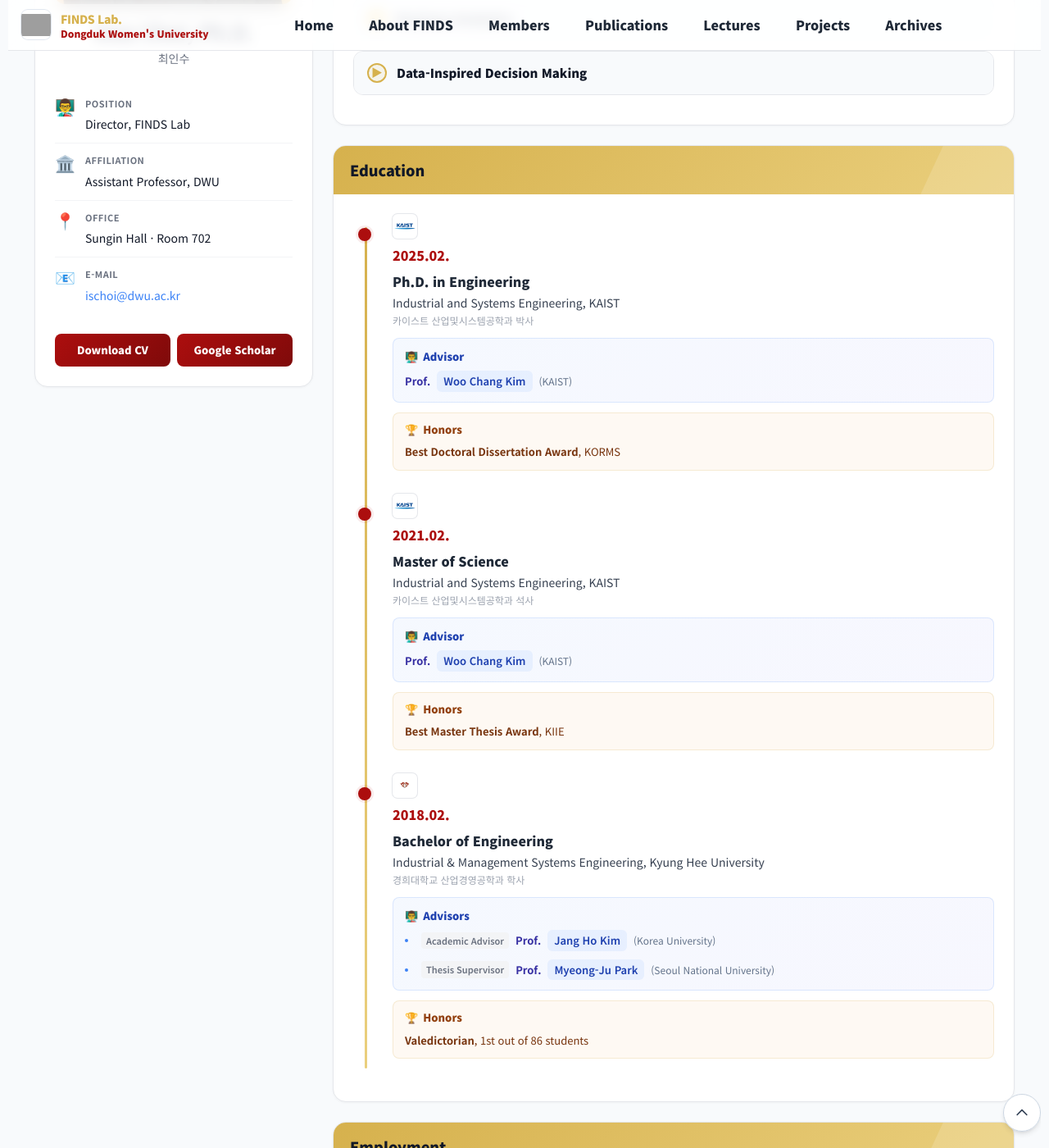
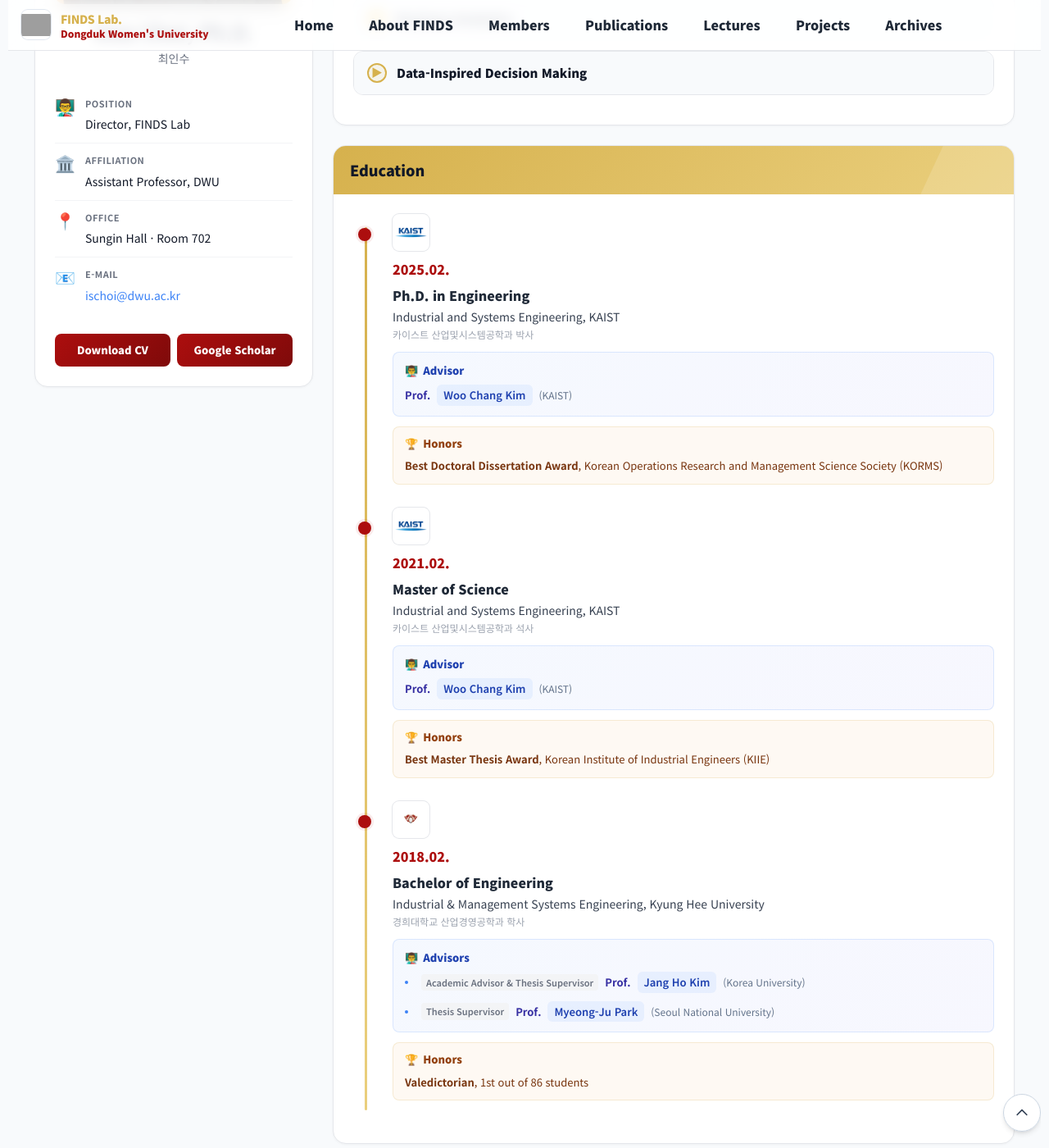
Before and after one commit to FinDS-Lab/site, a Jekyll site: the page built from members-director.html, in a window 1280 px wide and 1400 px high, scrolled down 797 px. Shown: the whole window at 82% size. Built offline with Jekyll 4.4.1, drawn with Linux system fonts in a browser that asks for light colours; nearby versions of some CDN libraries; grey boxes are pictures that could not be loaded.

Commit message:
Update members-director.html

```diff
--- a/members-director.html
+++ b/members-director.html
@@ -684,13 +684,13 @@ permalink: /members-director.html
 
   .timeline.edu .logo{
     display:block;
-    width:30px;
-    height:30px;
+    width:45px;
+    height:45px;
     object-fit:contain;
-    border-radius:6px;
+    border-radius:8px;
     background:#fff;
     box-shadow:0 0 0 1px #e5e7eb;
-    margin-bottom:8px;
+    margin-bottom:10px;
   }
 
   /* Timeline with Logo - For Employment */
@@ -698,13 +698,13 @@ permalink: /members-director.html
 
   .timeline.emp .logo{
     display:block;
-    width:30px;
-    height:30px;
+    width:45px;
+    height:45px;
     object-fit:contain;
-    border-radius:6px;
+    border-radius:8px;
     background:#fff;
     box-shadow:0 0 0 1px #e5e7eb;
-    margin-bottom:8px;
+    margin-bottom:10px;
   }
 
   /* Honors */
@@ -1131,7 +1131,7 @@ permalink: /members-director.html
                   <span>Honors</span>
                 </div>
                 <ul class="honors-list">
-                  <li><b>Best Doctoral Dissertation Award</b>, KORMS</li>
+                  <li><b>Best Doctoral Dissertation Award</b>, Korean Operations Research and Management Science Society (KORMS)</li>
                 </ul>
               </div>
             </li>
@@ -1164,7 +1164,7 @@ permalink: /members-director.html
                   <span>Honors</span>
                 </div>
                 <ul class="honors-list">
-                  <li><b>Best Master Thesis Award</b>, KIIE</li>
+                  <li><b>Best Master Thesis Award</b>, Korean Institute of Industrial Engineers (KIIE)</li>
                 </ul>
               </div>
             </li>
@@ -1184,7 +1184,7 @@ permalink: /members-director.html
                 </div>
                 <div class="multiple-advisors">
                   <div class="advisor-item">
-                    <span class="advisor-role">Academic Advisor</span>
+                    <span class="advisor-role">Academic Advisor & Thesis Supervisor</span>
                     <div class="advisor-info">
                       <span class="advisor-label">Prof.</span>
                       <a href="https://scholar.google.com/citations?user=EXAMPLE_JANGHO" target="_blank" class="advisor-name">
@@ -1229,7 +1229,7 @@ permalink: /members-director.html
               <img src="{{ '/assets/img/logos/dwu.png' | relative_url }}" alt="DWU" class="logo"
                    onerror="this.onerror=null; this.src='{{ '/assets/img/logos/default.png' | relative_url }}'">
               <div class="year">2025.09. – Present</div>
-              <div class="title">Assistant Professor</div>
+              <div class="title"><b>Assistant Professor</b></div>
               <div class="desc">Department of Business Administration, Dongduk Women's University</div>
               <div class="desc-ko">조교수 / 동덕여자대학교 경영학과</div>
             </li>
@@ -1237,7 +1237,7 @@ permalink: /members-director.html
               <img src="{{ '/assets/img/logos/kangnam.png' | relative_url }}" alt="Gangnam" class="logo"
                    onerror="this.onerror=null; this.src='{{ '/assets/img/logos/default.png' | relative_url }}'">
               <div class="year">2025.03. – 2025.08.</div>
-              <div class="title">Lecturer</div>
+              <div class="title"><b>Lecturer</b></div>
               <div class="desc">Department of Electronic and Semiconductor Engineering, Gangnam University</div>
               <div class="desc-ko">강사 / 강남대학교 전자반도체공학부</div>
             </li>
@@ -1245,7 +1245,7 @@ permalink: /members-director.html
               <img src="{{ '/assets/img/logos/korea.png' | relative_url }}" alt="Korea University" class="logo"
                    onerror="this.onerror=null; this.src='{{ '/assets/img/logos/default.png' | relative_url }}'">
               <div class="year">2025.03. – 2025.08.</div>
-              <div class="title">Lecturer</div>
+              <div class="title"><b>Lecturer</b></div>
               <div class="desc">Digital Business Major, Korea University</div>
               <div class="desc-ko">강사 / 고려대학교 디지털비즈니스전공</div>
             </li>
@@ -1253,7 +1253,7 @@ permalink: /members-director.html
               <img src="{{ '/assets/img/logos/kyunghee.png' | relative_url }}" alt="Kyung Hee" class="logo"
                    onerror="this.onerror=null; this.src='{{ '/assets/img/logos/default.png' | relative_url }}'">
               <div class="year">2024.03. – 2024.08.</div>
-              <div class="title">Lecturer</div>
+              <div class="title"><b>Lecturer</b></div>
               <div class="desc">Department of Industrial and Management Systems Engineering, Kyung Hee University</div>
               <div class="desc-ko">강사 / 경희대학교 산업경영공학과</div>
             </li>
@@ -1261,7 +1261,7 @@ permalink: /members-director.html
               <img src="{{ '/assets/img/logos/ey.png' | relative_url }}" alt="EY" class="logo"
                    onerror="this.onerror=null; this.src='{{ '/assets/img/logos/default.png' | relative_url }}'">
               <div class="year">2020.03. – 2020.05.</div>
-              <div class="title">Intern</div>
+              <div class="title"><b>Intern</b></div>
               <div class="desc">Performance Improvement Department, EY Hanyoung</div>
               <div class="desc-ko">인턴 / EY한영 성과개선팀</div>
             </li>
```
